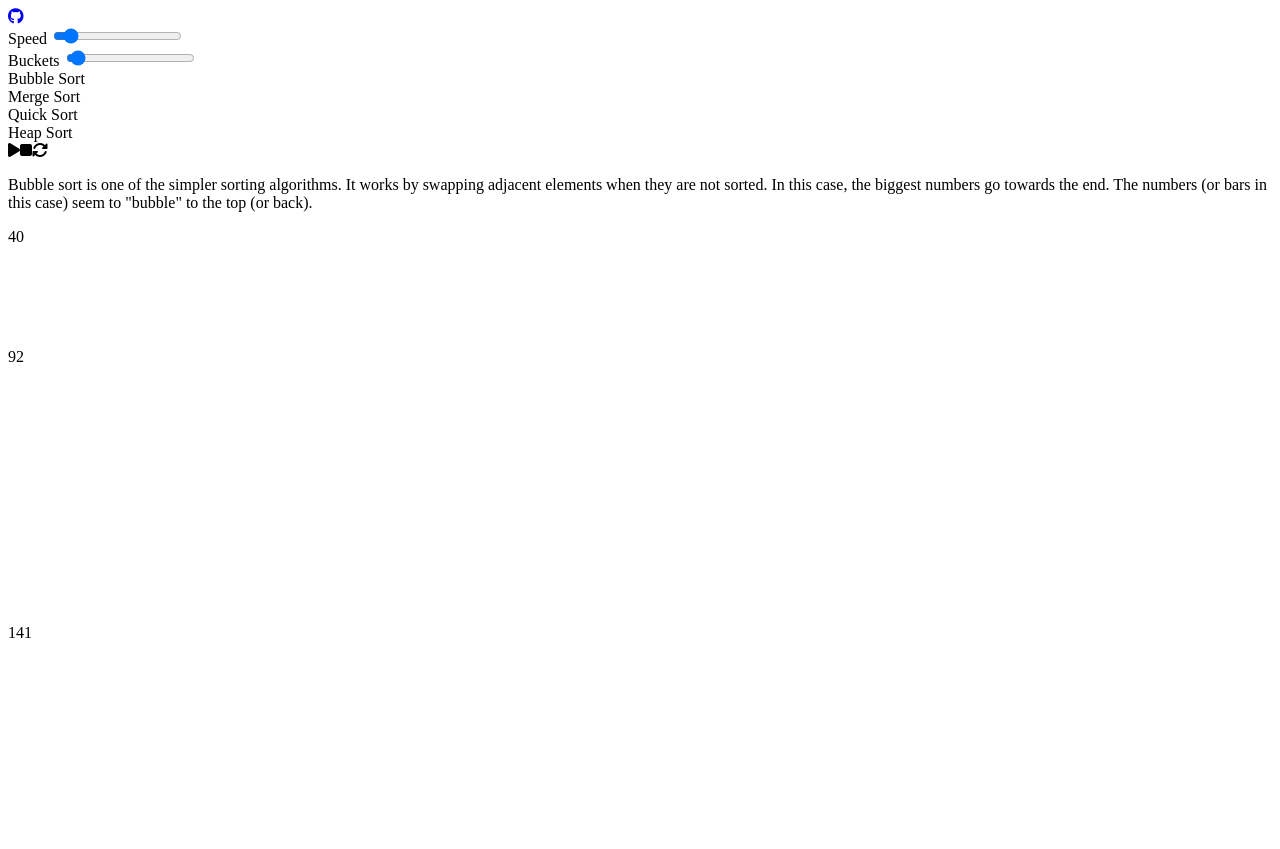
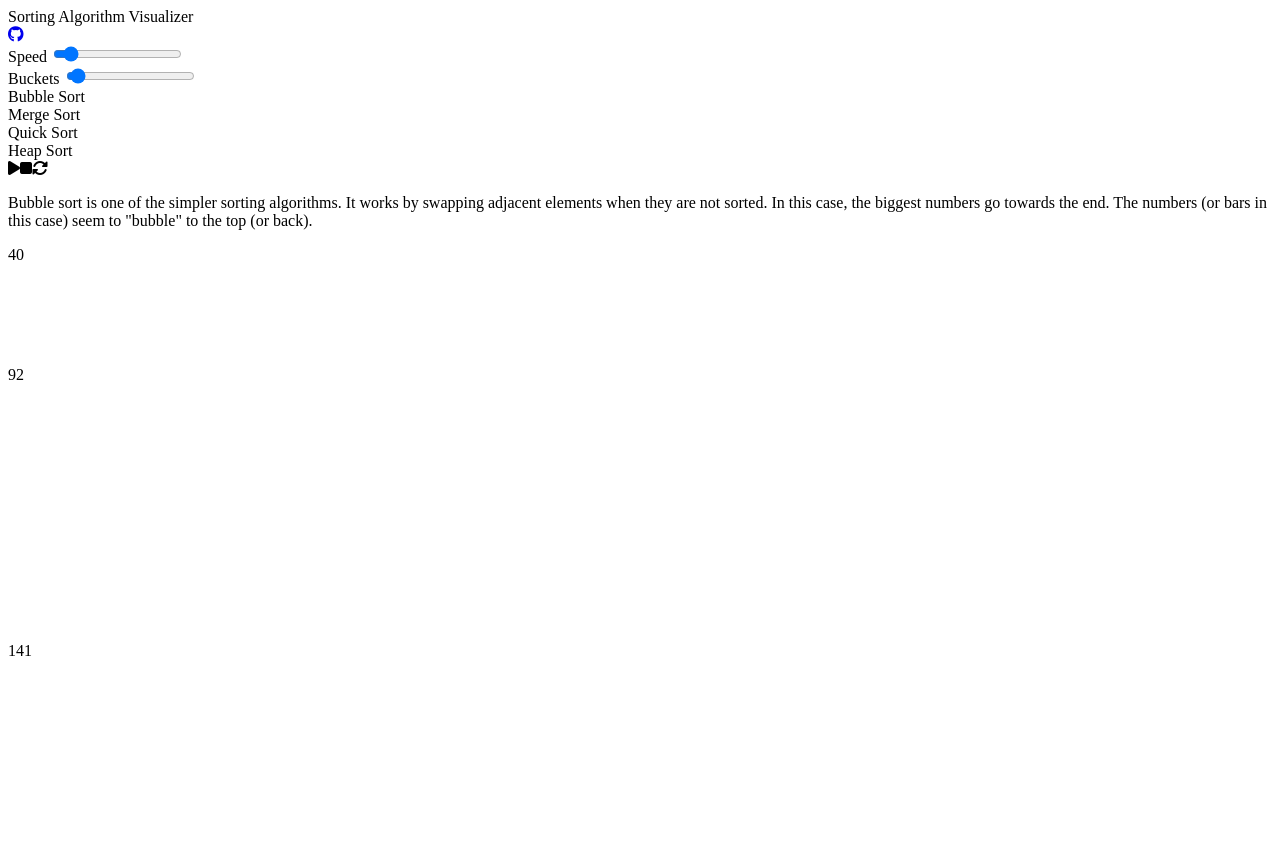
Before and after one commit to kevinyieh/sorting_algo_visualizer, a website built with webpack: page index.html in a window 1280 px wide. Shown: the top 849 px of the page. Built offline with nearby package versions, Linux system fonts and the light colour scheme.

Commit message:
Change styling

```diff
--- a/index.html
+++ b/index.html
@@ -4,13 +4,21 @@
     <script src="https://kit.fontawesome.com/4afd7e25b4.js" crossorigin="anonymous"></script>
     <meta charset="UTF-8">
     <meta name="viewport" content="width=device-width, initial-scale=1.0">
-
+    <link rel="stylesheet"
+          href="https://fonts.googleapis.com/css?family=Staatliches">
     <link rel="stylesheet" href="dist/main.css">
     <title>Sorting Algo Visualizer</title>
 </head>
+
 <body>
-    <div id="nav"> </div>
-    <div id="bar-chart"> </div>
+    <header>Sorting Algorithm Visualizer</header>
+    <div id="main">
+        <div id="nav"> </div>
+        <div class="bar-chart-container">
+            <div id="bar-chart"> </div>
+        </div>
+    </div>
+
 </body>
 <script src="dist/main.js"></script>
 </html>
```
Also changed, not shown: dist/main.css.
